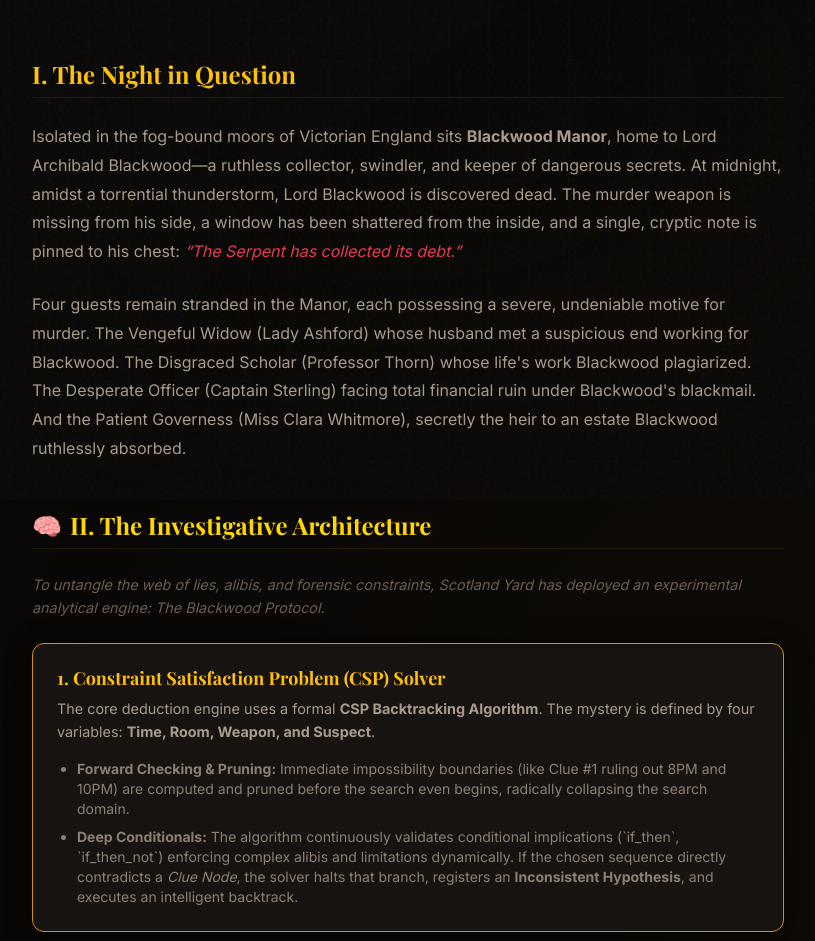
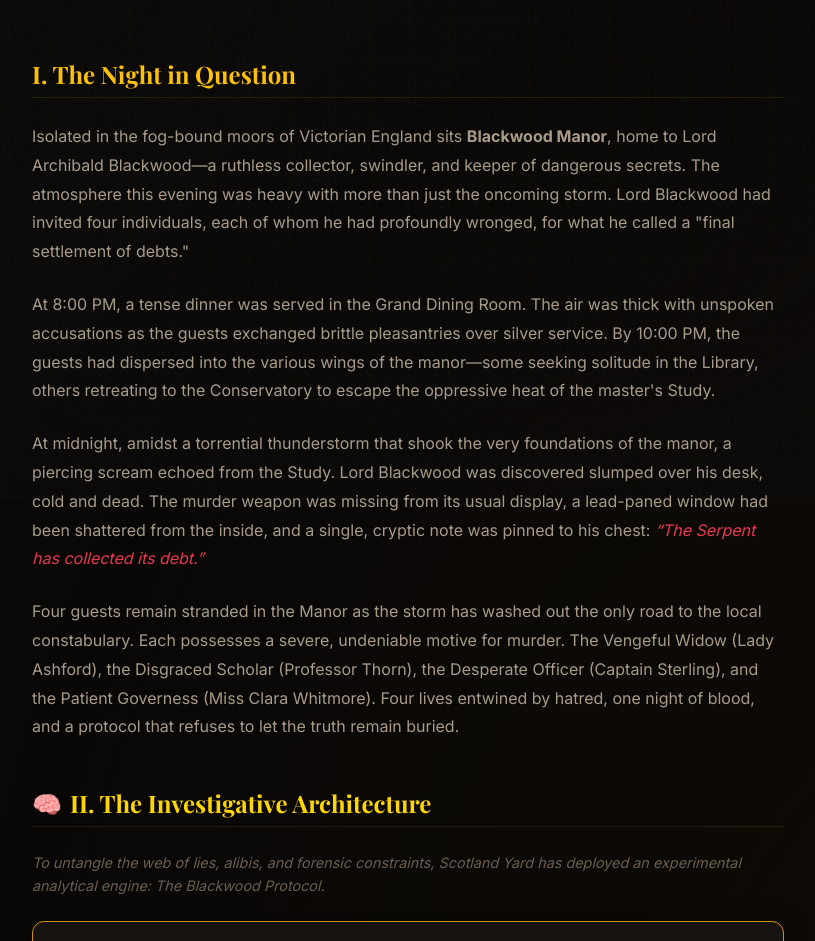
Before and after one commit to coderanik/Infernia, a Next.js app: page /story in a window 1280 px wide. Shown: the part 300-1241 px from the top of the page, without its empty margins (232-1047 px from the left). Built offline with nearby package versions, Linux system fonts and the light colour scheme.

Commit message:
docs: expand 'The Night in Question' narrative with more atmospheric detail and suspense

```diff
--- a/app/story/page.tsx
+++ b/app/story/page.tsx
@@ -63,10 +63,16 @@ export default function StoryPage() {
             I. The Night in Question
           </h2>
           <p style={{ color: 'var(--text-secondary)', lineHeight: 1.8 }}>
-            Isolated in the fog-bound moors of Victorian England sits <strong>Blackwood Manor</strong>, home to Lord Archibald Blackwood—a ruthless collector, swindler, and keeper of dangerous secrets. At midnight, amidst a torrential thunderstorm, Lord Blackwood is discovered dead. The murder weapon is missing from his side, a window has been shattered from the inside, and a single, cryptic note is pinned to his chest: <em style={{ color: 'var(--crimson-400)' }}>&ldquo;The Serpent has collected its debt.&rdquo;</em>
+            Isolated in the fog-bound moors of Victorian England sits <strong>Blackwood Manor</strong>, home to Lord Archibald Blackwood—a ruthless collector, swindler, and keeper of dangerous secrets. The atmosphere this evening was heavy with more than just the oncoming storm. Lord Blackwood had invited four individuals, each of whom he had profoundly wronged, for what he called a &quot;final settlement of debts.&quot;
           </p>
           <p style={{ color: 'var(--text-secondary)', lineHeight: 1.8 }}>
-            Four guests remain stranded in the Manor, each possessing a severe, undeniable motive for murder. The Vengeful Widow (Lady Ashford) whose husband met a suspicious end working for Blackwood. The Disgraced Scholar (Professor Thorn) whose life's work Blackwood plagiarized. The Desperate Officer (Captain Sterling) facing total financial ruin under Blackwood's blackmail. And the Patient Governess (Miss Clara Whitmore), secretly the heir to an estate Blackwood ruthlessly absorbed.
+            At 8:00 PM, a tense dinner was served in the Grand Dining Room. The air was thick with unspoken accusations as the guests exchanged brittle pleasantries over silver service. By 10:00 PM, the guests had dispersed into the various wings of the manor—some seeking solitude in the Library, others retreating to the Conservatory to escape the oppressive heat of the master&apos;s Study.
+          </p>
+          <p style={{ color: 'var(--text-secondary)', lineHeight: 1.8 }}>
+            At midnight, amidst a torrential thunderstorm that shook the very foundations of the manor, a piercing scream echoed from the Study. Lord Blackwood was discovered slumped over his desk, cold and dead. The murder weapon was missing from its usual display, a lead-paned window had been shattered from the inside, and a single, cryptic note was pinned to his chest: <em style={{ color: 'var(--crimson-400)' }}>&ldquo;The Serpent has collected its debt.&rdquo;</em>
+          </p>
+          <p style={{ color: 'var(--text-secondary)', lineHeight: 1.8 }}>
+            Four guests remain stranded in the Manor as the storm has washed out the only road to the local constabulary. Each possesses a severe, undeniable motive for murder. The Vengeful Widow (Lady Ashford), the Disgraced Scholar (Professor Thorn), the Desperate Officer (Captain Sterling), and the Patient Governess (Miss Clara Whitmore). Four lives entwined by hatred, one night of blood, and a protocol that refuses to let the truth remain buried.
           </p>
 
           <h2 style={{ fontFamily: 'var(--font-serif)', color: '#FFD700', marginTop: '3rem' }} className="text-2xl border-b border-[var(--border-subtle)] pb-2 flex items-center gap-2">
```
